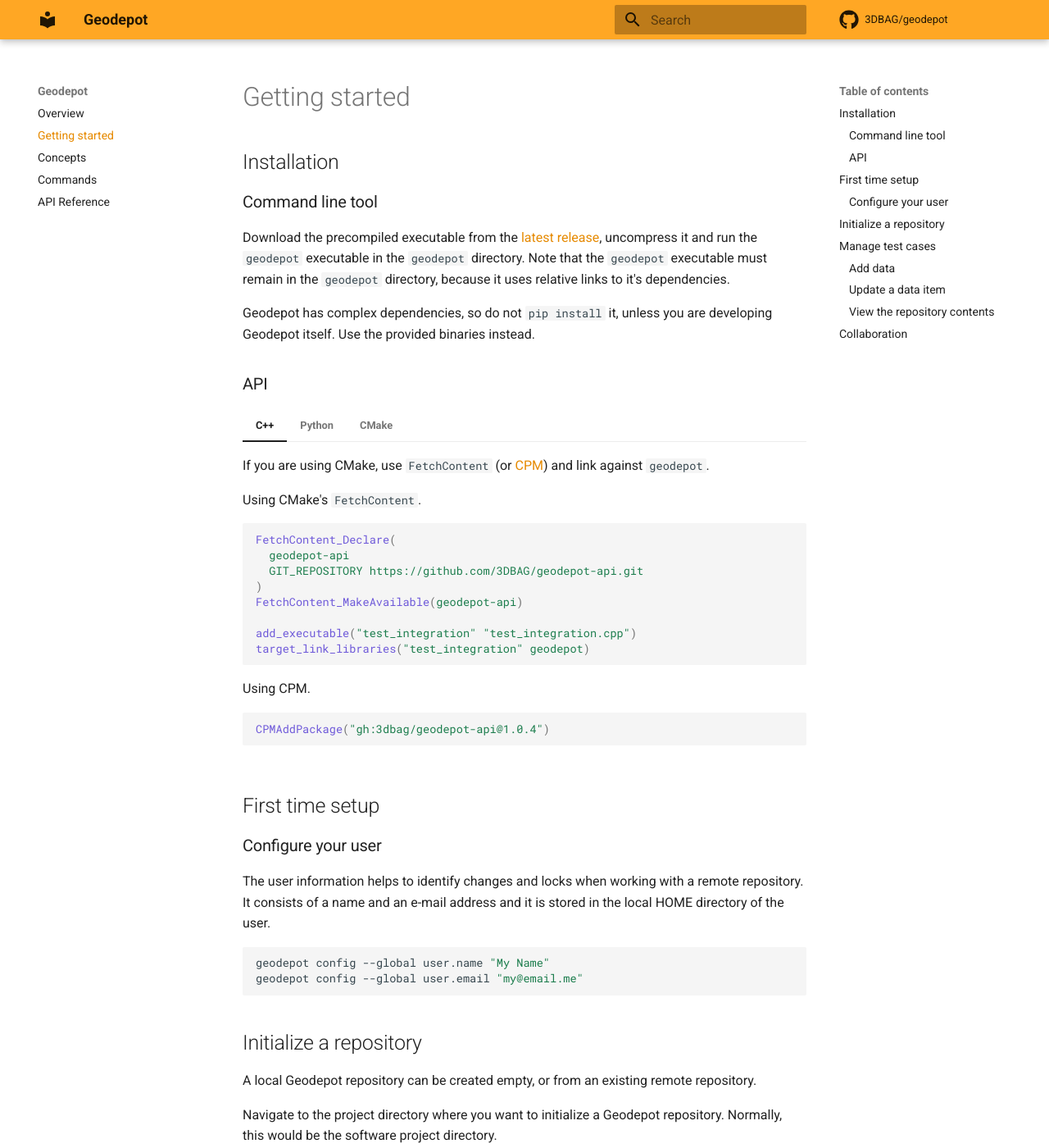
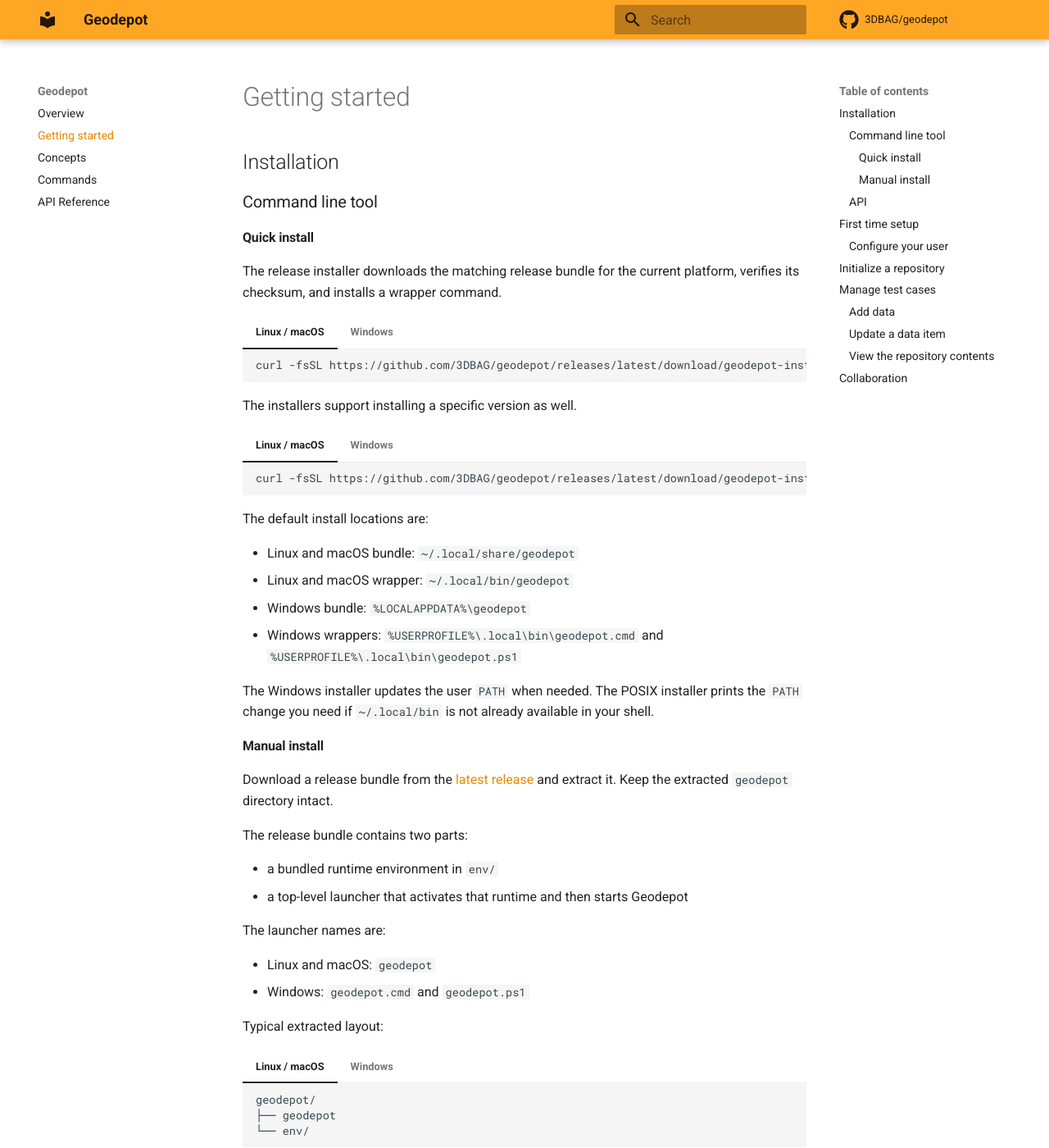
Before and after one commit to 3DBAG/geodepot, an MkDocs documentation site: the page built from docs/getting-started.md, in a window 1280 px wide and 1400 px high. Shown: the whole window at 82% size. Built offline with MkDocs 1.6.1 and Material for MkDocs 9.7.7, drawn with Linux system fonts in a browser that asks for light colours; comment, search, counter and statistics services are not loaded; some of the changed text lies outside the part shown.

Commit message:
Switch release packaging to Pixi

````diff
--- a/docs/getting-started.md
+++ b/docs/getting-started.md
@@ -4,8 +4,100 @@
 
 ### Command line tool
 
-Download the precompiled executable from the [latest release](https://github.com/3DBAG/geodepot/releases/latest), uncompress it and run the `geodepot` executable in the `geodepot` directory.
-Note that the `geodepot` executable must remain in the `geodepot` directory, because it uses relative links to it's dependencies.
+#### Quick install
+
+The release installer downloads the matching release bundle for the current platform, verifies its checksum, and installs a wrapper command.
+
+=== "Linux / macOS"
+
+    ```shell
+    curl -fsSL https://github.com/3DBAG/geodepot/releases/latest/download/geodepot-install.sh | sh
+    ```
+
+=== "Windows"
+
+    ```powershell
+    Invoke-RestMethod https://github.com/3DBAG/geodepot/releases/latest/download/geodepot-install.ps1 | Invoke-Expression
+    ```
+
+The installers support installing a specific version as well.
+
+=== "Linux / macOS"
+
+    ```shell
+    curl -fsSL https://github.com/3DBAG/geodepot/releases/latest/download/geodepot-install.sh | sh -s -- --version v1.0.3
+    ```
+
+=== "Windows"
+
+    ```powershell
+    $script = Invoke-RestMethod https://github.com/3DBAG/geodepot/releases/latest/download/geodepot-install.ps1
+    & ([scriptblock]::Create($script)) -Version v1.0.3
+    ```
+
+The default install locations are:
+
+- Linux and macOS bundle: `~/.local/share/geodepot`
+- Linux and macOS wrapper: `~/.local/bin/geodepot`
+- Windows bundle: `%LOCALAPPDATA%\geodepot`
+- Windows wrappers: `%USERPROFILE%\.local\bin\geodepot.cmd` and `%USERPROFILE%\.local\bin\geodepot.ps1`
+
+The Windows installer updates the user `PATH` when needed.
+The POSIX installer prints the `PATH` change you need if `~/.local/bin` is not already available in your shell.
+
+#### Manual install
+
+Download a release bundle from the [latest release](https://github.com/3DBAG/geodepot/releases/latest) and extract it.
+Keep the extracted `geodepot` directory intact.
+
+The release bundle contains two parts:
+
+- a bundled runtime environment in `env/`
+- a top-level launcher that activates that runtime and then starts Geodepot
+
+The launcher names are:
+
+- Linux and macOS: `geodepot`
+- Windows: `geodepot.cmd` and `geodepot.ps1`
+
+Typical extracted layout:
+
+=== "Linux / macOS"
+
+    ```text
+    geodepot/
+    ├── geodepot
+    └── env/
+    ```
+
+=== "Windows"
+
+    ```text
+    geodepot/
+    ├── geodepot.cmd
+    ├── geodepot.ps1
+    └── env/
+    ```
+
+Run the top-level launcher, not the executable inside `env/`.
+The nested executable does not activate the bundled GDAL, PROJ, and PDAL environment on its own and may fail with missing `proj.db` or plugin lookup errors.
+
+=== "Linux / macOS"
+
+    ```shell
+    cd geodepot
+    ./geodepot --help
+    ```
+
+=== "Windows"
+
+    ```powershell
+    cd geodepot
+    .\geodepot.cmd --help
+    ```
+
+If you want to use Geodepot from any working directory, add the extracted `geodepot` directory itself to `PATH`.
+Do not copy or symlink the launcher to another directory, because it locates the bundled runtime relative to its own path.
 
 Geodepot has complex dependencies, so do not `pip install` it, unless you are developing Geodepot itself.
 Use the provided binaries instead.
````
Also changed, not shown: README.md (+54 -0 lines), docs/index.md (+16 -0 lines), pyproject.toml (+37 -13 lines), 9 other files.
